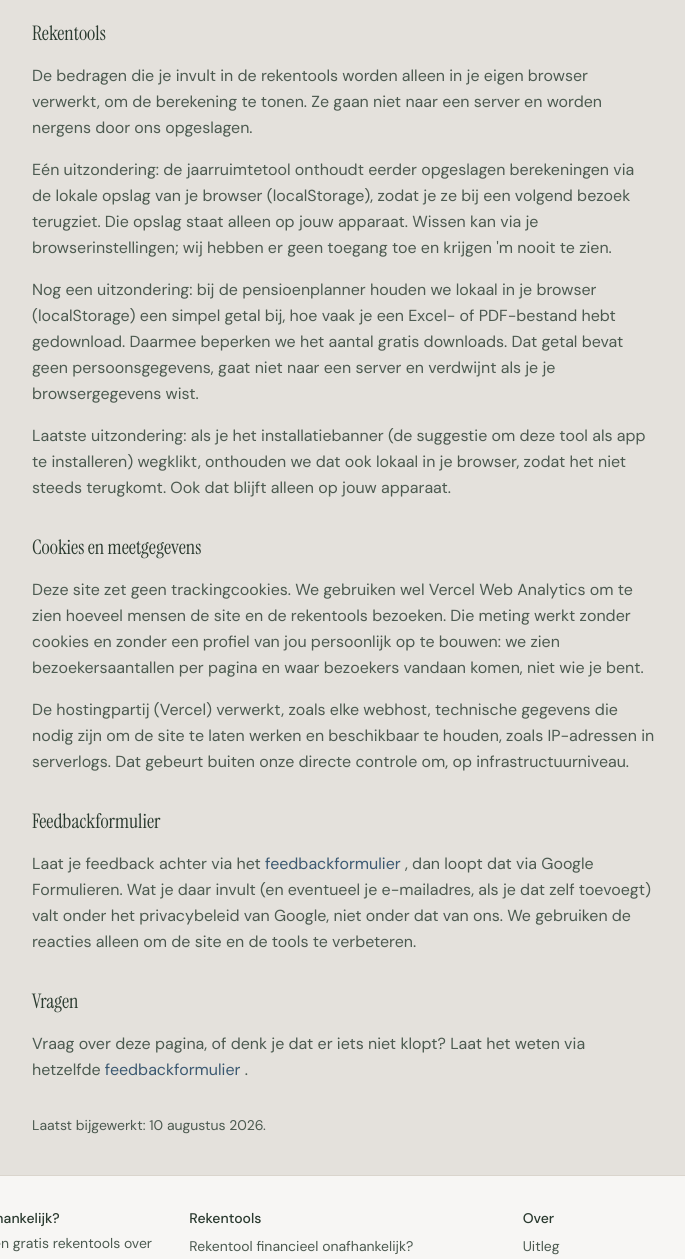
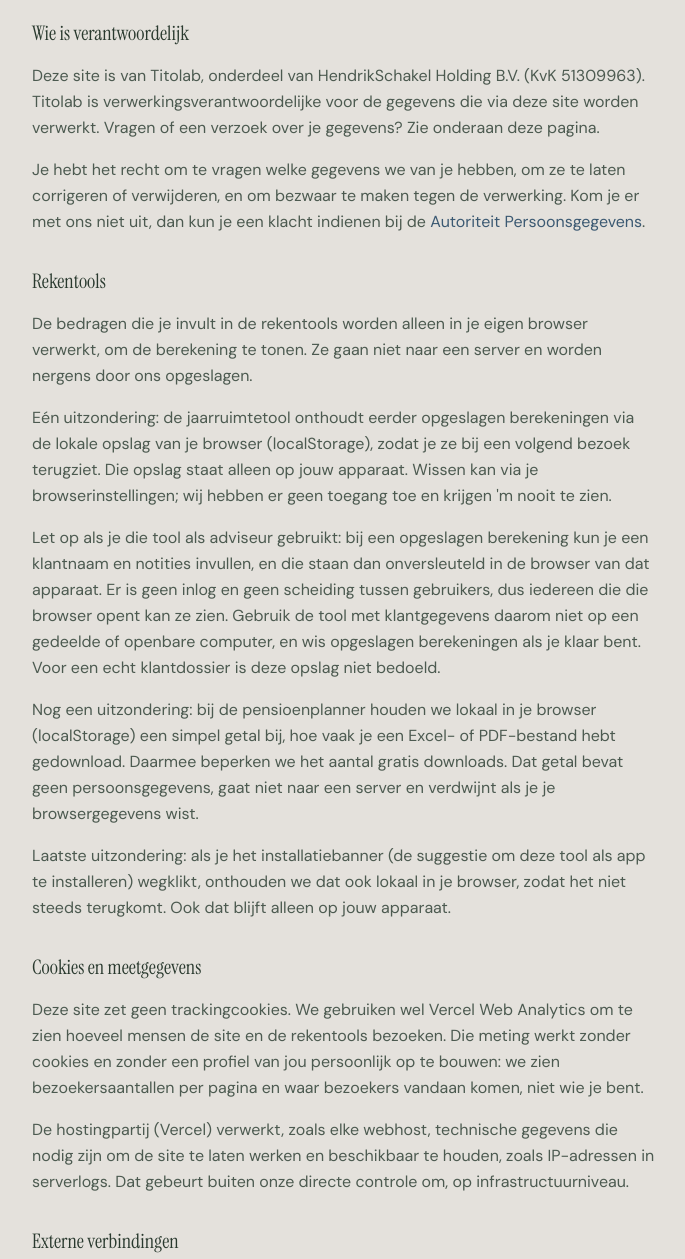
Before and after one commit to hendrik-titolab/financieel-onafhankelijk, an Astro site: page /privacy in a window 1280 px wide. Shown: the part 248-1507 px from the top of the page, without its empty margins (296-981 px from the left). Built offline with nearby package versions, Linux system fonts and the light colour scheme; Astro itself is replaced by a stand-in of ours.

Commit message:
E3/E4: modelversie zichtbaar en privacytekst sluit aan op de praktijk
Modelversie (bevinding 26)
config/modelVersie.ts legt de versie van de rekenmodellen, het belastingjaar van
de fiscale parameters en de datum waarop ze zijn nagelopen vast. Die staan nu in
beeld bij beide tools en in elk PDF- en Excel-rapport, samen met het moment waarop
er gerekend is. Een gecachete offline versie draagt zo zijn eigen versienummer
mee, en een uitgebracht advies blijft terug te vinden.

Privacy (bevinding 27)
Vier feitelijke correcties.

De verantwoordelijke stond er niet in. Titolab, onderdeel van HendrikSchakel
Holding B.V. (KvK 51309963), is nu benoemd als verwerkingsverantwoordelijke, met
de rechten die iemand heeft en de weg naar de Autoriteit Persoonsgegevens.

Over feedback stond dat het "valt onder het privacybeleid van Google, niet onder
dat van ons". Dat klopt niet: Google Formulieren is de verwerker, wij blijven
verantwoordelijk voor wat we met een reactie doen. Met doel, bewaartermijn en de
mogelijkheid om verwijdering te vragen erbij.

Google Fonts werd nergens genoemd, terwijl je browser op elke pagina verbinding
maakt met fonts.googleapis.com en fonts.gstatic.com en Google daarbij het
IP-adres ziet. Nu benoemd, met de aantekening dat we zelf hosten onderzoeken.

De jaarruimtetool bewaart klantnamen en notities onversleuteld in localStorage,
zonder inlog en zonder scheiding tussen gebruikers. Dat staat er nu bij, met het
advies om de tool met klantgegevens niet op een gedeelde computer te gebruiken.

Zelf hosten van de lettertypen is bewust niet in deze ronde gedaan: dat raakt de
CSP en het laadgedrag van de fonts, en verdient een eigen controle.

Co-Authored-By: Claude Opus 5 <noreply@anthropic.com>

```diff
--- a/src/components/Jaarruimte/index.tsx
+++ b/src/components/Jaarruimte/index.tsx
@@ -6,7 +6,7 @@ import {
   berekenJaarruimteEenvoudig, getOudsteParameterJaar, getFormuleTekst,
   controleerJaarruimteInvoer, terugkijktermijn, oudsteReserveringsjaar,
 } from '../../utils/jaarruimte'
-import { PARAMETER_JAAR, PARAMETER_PEILDATUM } from '../../config/modelVersie'
+import { PARAMETER_JAAR, PARAMETER_PEILDATUM, modelStempel } from '../../config/modelVersie'
 
 const STORAGE_KEY = 'jaarruimte_berekeningen'
 
@@ -875,6 +875,12 @@ export function JaarruimteTab() {
             {eur(inputs.aftrekjaarInkomen ?? inputs.income)} in het aftrekjaar. Geen definitief bedrag.
             Deze berekening is educatief en indicatief, geen persoonlijk financieel advies.
           </p>
+          {/* Modelversie en peildatum in beeld. Een gecachete offline versie draagt
+              zo zijn eigen versienummer mee, en een uitgebracht advies blijft terug
+              te vinden (audit 7 september 2026, bevindingen 6 en 26). */}
+          <p className="text-xs text-body">
+            {modelStempel()} · parameters nagelopen op {PARAMETER_PEILDATUM}
+          </p>
         </div>
         )}
 
--- a/src/pages/privacy.astro
+++ b/src/pages/privacy.astro
@@ -32,6 +32,20 @@ const bijgewerkt = new Date('2026-08-10').toLocaleDateString('nl-NL', {
           en de tools gebruiken. Hieronder staat precies wat er wel gebeurt.
         </p>
 
+        <h2 class="font-serif text-xl text-ink pt-4">Wie is verantwoordelijk</h2>
+        <p>
+          Deze site is van Titolab, onderdeel van HendrikSchakel Holding B.V. (KvK 51309963).
+          Titolab is verwerkingsverantwoordelijke voor de gegevens die via deze site worden
+          verwerkt. Vragen of een verzoek over je gegevens? Zie onderaan deze pagina.
+        </p>
+        <p>
+          Je hebt het recht om te vragen welke gegevens we van je hebben, om ze te laten
+          corrigeren of verwijderen, en om bezwaar te maken tegen de verwerking. Kom je er met
+          ons niet uit, dan kun je een klacht indienen bij de{' '}
+          <a href="https://autoriteitpersoonsgegevens.nl" class="text-data-700 hover:underline"
+            rel="noopener" target="_blank">Autoriteit Persoonsgegevens</a>.
+        </p>
+
         <h2 class="font-serif text-xl text-ink pt-4">Rekentools</h2>
         <p>
           De bedragen die je invult in de rekentools worden alleen in je eigen browser
@@ -43,6 +57,14 @@ const bijgewerkt = new Date('2026-08-10').toLocaleDateString('nl-NL', {
           lokale opslag van je browser (localStorage), zodat je ze bij een volgend bezoek
           terugziet. Die opslag staat alleen op jouw apparaat. Wissen kan via je
           browserinstellingen; wij hebben er geen toegang toe en krijgen 'm nooit te zien.
+        </p>
+        <p>
+          Let op als je die tool als adviseur gebruikt: bij een opgeslagen berekening kun je een
+          klantnaam en notities invullen, en die staan dan onversleuteld in de browser van dat
+          apparaat. Er is geen inlog en geen scheiding tussen gebruikers, dus iedereen die die
+          browser opent kan ze zien. Gebruik de tool met klantgegevens daarom niet op een
+          gedeelde of openbare computer, en wis opgeslagen berekeningen als je klaar bent. Voor
+          een echt klantdossier is deze opslag niet bedoeld.
         </p>
         <p>
           Nog een uitzondering: bij de pensioenplanner houden we lokaal in je browser
@@ -70,6 +92,15 @@ const bijgewerkt = new Date('2026-08-10').toLocaleDateString('nl-NL', {
           serverlogs. Dat gebeurt buiten onze directe controle om, op infrastructuurniveau.
         </p>
 
+        <h2 class="font-serif text-xl text-ink pt-4">Externe verbindingen</h2>
+        <p>
+          De lettertypen van deze site komen van Google Fonts. Je browser haalt ze op bij
+          fonts.googleapis.com en fonts.gstatic.com, en daarbij ziet Google onder meer je
+          IP-adres en welke pagina je opvroeg. Dat gebeurt op elke pagina, ook als je verder
+          niets doet. We onderzoeken of we die lettertypen voortaan vanaf onze eigen server
+          serveren, zodat die verbinding vervalt.
+        </p>
+
         <h2 class="font-serif text-xl text-ink pt-4">Feedbackformulier</h2>
         <p>
           Laat je feedback achter via het{' '}
@@ -79,10 +110,17 @@ const bijgewerkt = new Date('2026-08-10').toLocaleDateString('nl-NL', {
                 feedbackformulier
               </a>
             )
-          }, dan loopt dat via Google Formulieren. Wat je daar invult (en eventueel je
-          e-mailadres, als je dat zelf toevoegt) valt onder het privacybeleid van Google, niet
-          onder dat van ons. We gebruiken de reacties alleen om de site en de tools te
-          verbeteren.
+          }, dan loopt dat via Google Formulieren. Google verwerkt die gegevens voor ons, als
+          verwerker; wij blijven verantwoordelijk voor wat we ermee doen. Daarnaast verwerkt
+          Google technische gegevens voor zijn eigen dienstverlening, waarvoor zijn privacybeleid
+          geldt.
+        </p>
+        <p>
+          Wat je invult, en je e-mailadres als je dat zelf toevoegt, gebruiken we alleen om de
+          site en de tools te verbeteren en om je te antwoorden als je daarom vraagt. We
+          gebruiken het niet voor reclame en geven het niet door aan anderen. Reacties bewaren
+          we niet langer dan nodig is om ze te verwerken, en in elk geval niet langer dan twee
+          jaar. Wil je jouw reactie eerder verwijderd hebben, laat het weten.
         </p>
 
         <h2 class="font-serif text-xl text-ink pt-4">Vragen</h2>
```
